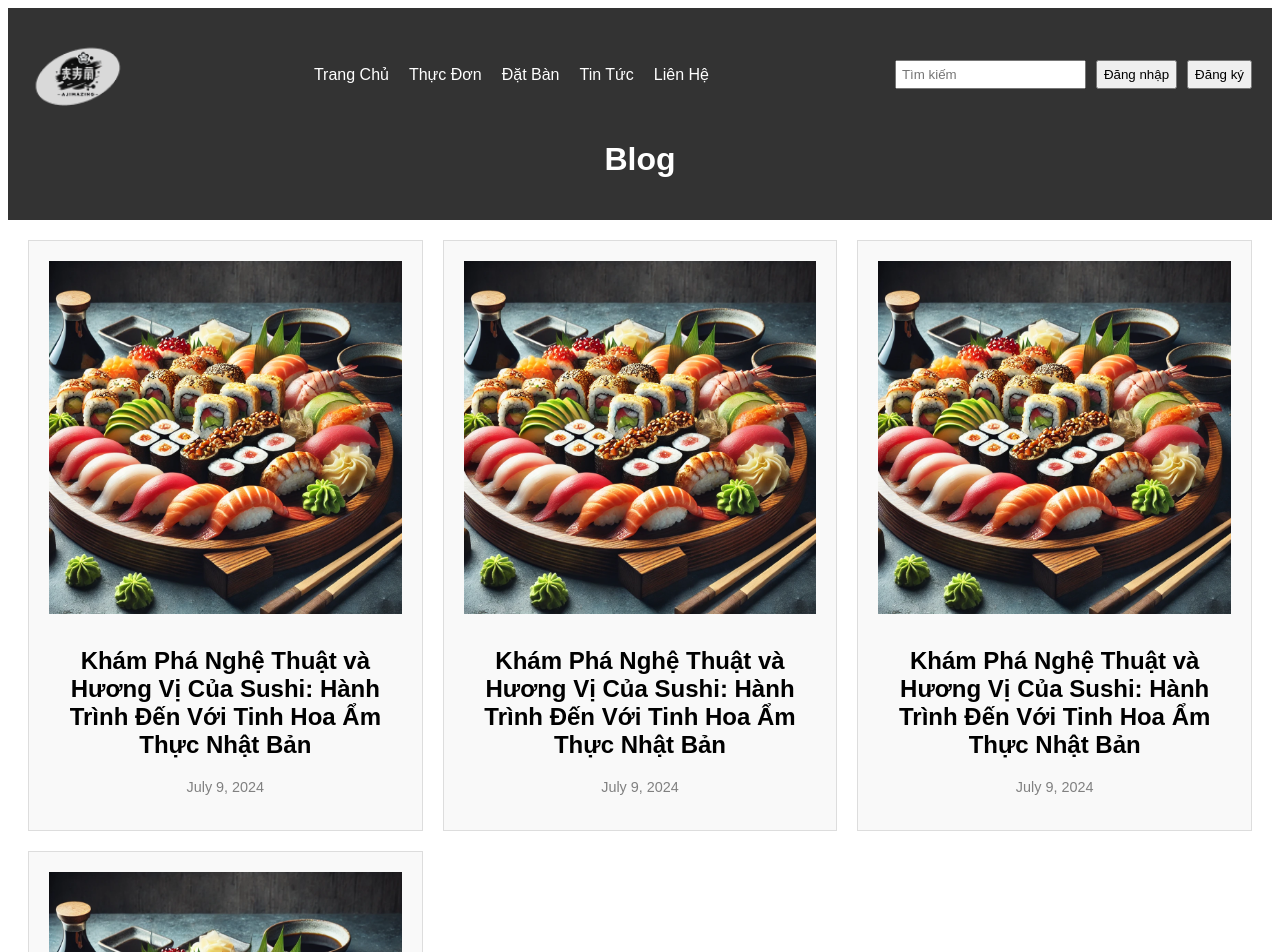
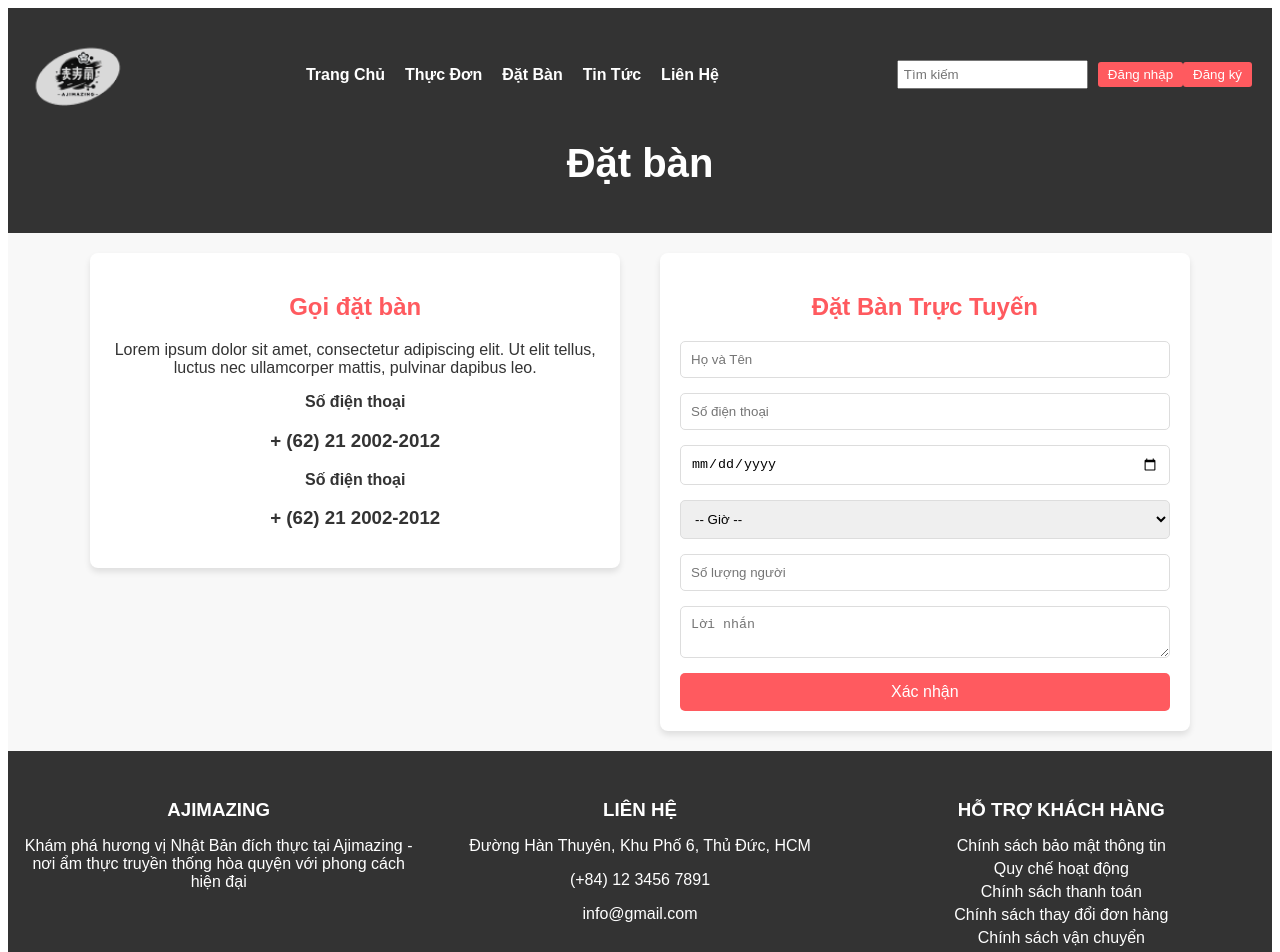
Before and after one commit to phvghuy/restaurant-management, a React (Create React App) app in the folder frontend/: page / in a window 1280 px wide. Shown: the top 952 px of the page. Built offline with nearby package versions, Linux system fonts and the light colour scheme.

Commit message:
add reservation page

```diff
--- a/frontend/src/App.js
+++ b/frontend/src/App.js
@@ -2,13 +2,14 @@ import HomePage from "./pages/HomePage/HomePage";
 import './App.css';
 import { BrowserRouter as Router, Route, Routes} from "react-router-dom";
 import Blog from "./pages/BlogPage/Blog";
+import Reservation from "./pages/Reservation/Reservation";
 
 function App() {
   return (
     <Router>
       <div className="App">
         <Routes>
-          <Route path="/" element={<Blog />} />
+          <Route path="/" element={<Reservation />} />
         </Routes>
       </div>
     </Router>
--- /dev/null
+++ b/frontend/src/pages/Reservation/Reservation.css
@@ -0,0 +1,157 @@
+/* General container */
+.reservation-container {
+    font-family: Arial, sans-serif;
+    color: #333;
+}
+
+/* Header styling */
+.reservation-header {
+    background-color: #333;
+    color: white;
+    padding: 20px 0;
+    text-align: center;
+}
+
+.reservation-navbar {
+    display: flex;
+    justify-content: space-between;
+    align-items: center;
+    padding: 0 20px;
+}
+
+.reservation-navbar ul {
+    list-style: none;
+    display: flex;
+    gap: 20px;
+    padding: 0;
+}
+
+.reservation-navbar li a {
+    color: white;
+    text-decoration: none;
+    font-weight: bold;
+}
+
+.reservation-logo {
+    width: 100px;
+}
+
+.reservation-search-login input {
+    padding: 5px;
+    margin-right: 10px;
+}
+
+.reservation-search-login button {
+    padding: 5px 10px;
+    background-color: #ff5a5f;
+    color: white;
+    border: none;
+    cursor: pointer;
+    border-radius: 3px;
+}
+
+.reservation-title {
+    font-size: 2.5rem;
+    margin-top: 20px;
+}
+
+/* Main Content */
+.reservation-main {
+    padding: 20px;
+    background-color: #f8f8f8;
+}
+
+.reservation-content {
+    display: flex;
+    gap: 40px;
+    justify-content: center;
+    align-items: flex-start;
+}
+
+/* Left Section: Call Reservation */
+.reservation-call-section {
+    background: white;
+    padding: 20px;
+    box-shadow: 0 4px 6px rgba(0, 0, 0, 0.1);
+    border-radius: 8px;
+    width: 40%;
+}
+
+.reservation-call-section h2 {
+    color: #ff5a5f;
+}
+
+.reservation-phone {
+    font-weight: bold;
+    margin-top: 10px;
+}
+
+/* Right Section: Form */
+.reservation-form-section {
+    background: white;
+    padding: 20px;
+    box-shadow: 0 4px 6px rgba(0, 0, 0, 0.1);
+    border-radius: 8px;
+    width: 40%;
+}
+
+.reservation-form-section h2 {
+    color: #ff5a5f;
+    margin-bottom: 20px;
+}
+
+.reservation-form-section form {
+    display: flex;
+    flex-direction: column;
+    gap: 15px;
+}
+
+.reservation-form-section input,
+.reservation-form-section select,
+.reservation-form-section textarea {
+    padding: 10px;
+    border: 1px solid #ddd;
+    border-radius: 5px;
+}
+
+.reservation-form-section button {
+    padding: 10px;
+    background-color: #ff5a5f;
+    color: white;
+    border: none;
+    cursor: pointer;
+    border-radius: 5px;
+    font-size: 1rem;
+}
+
+.reservation-form-section button:hover {
+    background-color: #e04848;
+}
+
+/* Footer */
+.reservation-footer {
+    background-color: #333;
+    color: white;
+    padding: 20px 0;
+    display: flex;
+    justify-content: space-around;
+    flex-wrap: wrap;
+}
+
+.footer-section {
+    margin: 10px;
+    min-width: 200px;
+}
+
+.footer-section h3 {
+    margin-bottom: 10px;
+}
+
+.footer-section ul {
+    list-style: none;
+    padding: 0;
+}
+
+.footer-section li {
+    margin-bottom: 5px;
+}
--- /dev/null
+++ b/frontend/src/pages/Reservation/Reservation.js
@@ -0,0 +1,85 @@
+import React from 'react';
+import './Reservation.css';
+
+const Reservation = () => {
+    return (
+        <div className="reservation-container">
+            <header className="reservation-header">
+                <div className="reservation-navbar">
+                    <img src="/logo.png" alt="Logo" className="reservation-logo" />
+                    <nav>
+                        <ul>
+                            <li><a href="/">Trang Chủ</a></li>
+                            <li><a href="/menu">Thực Đơn</a></li>
+                            <li><a href="/reservation">Đặt Bàn</a></li>
+                            <li><a href="/blog">Tin Tức</a></li>
+                            <li><a href="/contact">Liên Hệ</a></li>
+                        </ul>
+                    </nav>
+                    <div className="reservation-search-login">
+                        <input type="text" placeholder="Tìm kiếm" />
+                        <button>Đăng nhập</button>
+                        <button>Đăng ký</button>
+                    </div>
+                </div>
+                <h1 className="reservation-title">Đặt bàn</h1>
+            </header>
+
+            <main className="reservation-main">
+                <div className="reservation-content">
+                    <div className="reservation-call-section">
+                        <h2>Gọi đặt bàn</h2>
+                        <p>Lorem ipsum dolor sit amet, consectetur adipiscing elit. Ut elit tellus, luctus nec ullamcorper mattis, pulvinar dapibus leo.</p>
+                        <p className="reservation-phone">Số điện thoại</p>
+                        <h3>+ (62) 21 2002-2012</h3>
+                        <p className="reservation-phone">Số điện thoại</p>
+                        <h3>+ (62) 21 2002-2012</h3>
+                    </div>
+                    <div className="reservation-form-section">
+                        <h2>Đặt Bàn Trực Tuyến</h2>
+                        <form>
+                            <input type="text" placeholder="Họ và Tên" />
+                            <input type="tel" placeholder="Số điện thoại" />
+                            <input type="date" placeholder="Ngày" />
+                            <select>
+                                <option value="">-- Giờ --</option>
+                                <option value="18:00">18:00</option>
+                                <option value="19:00">19:00</option>
+                                <option value="20:00">20:00</option>
+                            </select>
+                            <input type="number" placeholder="Số lượng người" />
+                            <textarea placeholder="Lời nhắn"></textarea>
+                            <button type="submit">Xác nhận</button>
+                        </form>
+                    </div>
+                </div>
+            </main>
+
+            <footer className="reservation-footer">
+                <div className="footer-section">
+                    <h3>AJIMAZING</h3>
+                    <p>Khám phá hương vị Nhật Bản đích thực tại Ajimazing - nơi ẩm thực truyền thống hòa quyện với phong cách hiện đại</p>
+                </div>
+                <div className="footer-section">
+                    <h3>LIÊN HỆ</h3>
+                    <p>Đường Hàn Thuyên, Khu Phố 6, Thủ Đức, HCM</p>
+                    <p>(+84) 12 3456 7891</p>
+                    <p>info@gmail.com</p>
+                </div>
+                <div className="footer-section">
+                    <h3>HỖ TRỢ KHÁCH HÀNG</h3>
+                    <ul>
+                        <li>Chính sách bảo mật thông tin</li>
+                        <li>Quy chế hoạt động</li>
+                        <li>Chính sách thanh toán</li>
+                        <li>Chính sách thay đổi đơn hàng</li>
+                        <li>Chính sách vận chuyển</li>
+                        <li>Giới thiệu sản phẩm</li>
+                    </ul>
+                </div>
+            </footer>
+        </div>
+    );
+};
+
+export default Reservation;
```
